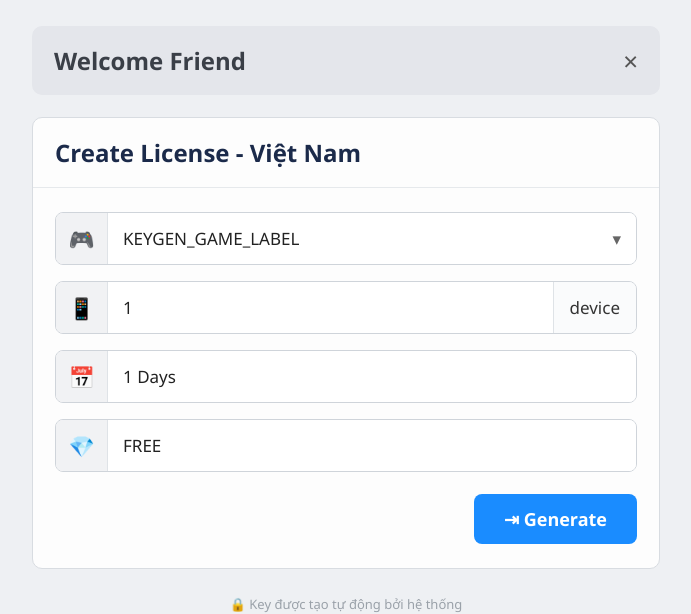
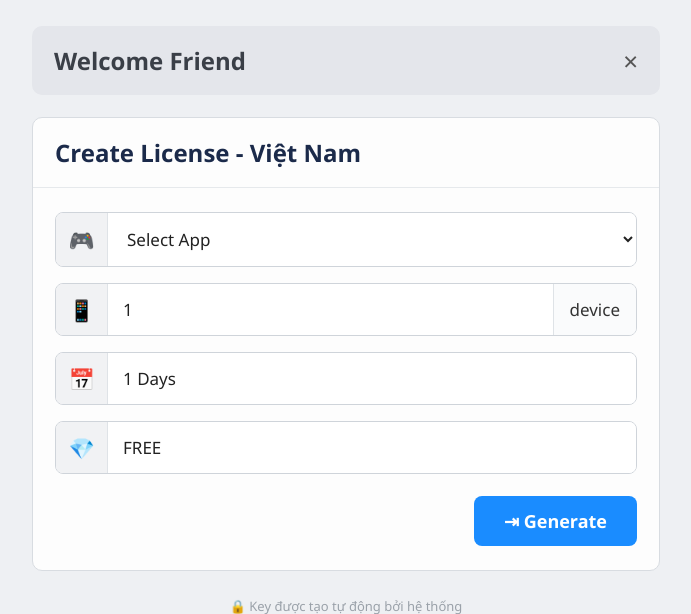
Before and after one commit to duc180478-afk/server-check-key, a PHP site: page /getkey in a window 1280 px wide. Shown: the part 58-672 px from the top of the page, without its empty margins (294-985 px from the left). Run offline with PHP 8.4, Linux system fonts and the light colour scheme; some libraries are stand-ins or nearby versions.

Commit message:
Update getkey.php

```diff
--- a/getkey.php
+++ b/getkey.php
@@ -6,7 +6,7 @@ require_once __DIR__ . '/keygen_functions.php';
 <head>
 <meta charset="UTF-8">
 <meta name="viewport" content="width=device-width, initial-scale=1.0">
-<title>Lấy Key Miễn Phí - <?= htmlspecialchars(KEYGEN_GAME_LABEL) ?></title>
+<title>Lấy Key Miễn Phí</title>
 <style>
 * { margin:0; padding:0; box-sizing:border-box; font-family:'Segoe UI', Arial, sans-serif; }
 body { background:#eef0f3; min-height:100vh; }
@@ -26,8 +26,8 @@ body { background:#eef0f3; min-height:100vh; }
 .card-body { padding:24px 22px; }
 .input-group { display:flex; align-items:stretch; margin-bottom:16px; border:1px solid #cfd4da; border-radius:8px; overflow:hidden; background:#fff; }
 .icon-box { width:52px; min-width:52px; background:#f1f2f4; display:flex; align-items:center; justify-content:center; font-size:21px; border-right:1px solid #dfe3e7; }
+.input-group select { flex:1; border:none; padding:14px 15px; font-size:17px; outline:none; background:#fff; color:#222; min-width:0; }
 .input-group .value { flex:1; padding:14px 15px; font-size:17px; color:#222; display:flex; align-items:center; background:#fff; min-width:0; word-break:break-word; }
-.input-group .value.select-look::after { content:'▾'; margin-left:auto; color:#666; padding-left:10px; }
 .unit { display:flex; align-items:center; padding:0 16px; color:#333; font-size:17px; background:#fafbfc; border-left:1px solid #dfe3e7; }
 .btn-row { display:flex; justify-content:flex-end; margin-top:22px; }
 .generate-btn { background:#1a8cff; color:#fff; border:none; padding:13px 30px; border-radius:8px; font-size:18px; font-weight:600; cursor:pointer; display:inline-flex; align-items:center; gap:9px; transition:background .2s; }
@@ -68,7 +68,12 @@ body { background:#eef0f3; min-height:100vh; }
             <form id="licenseForm">
                 <div class="input-group">
                     <div class="icon-box">🎮</div>
-                    <div class="value select-look"><?= htmlspecialchars(KEYGEN_GAME_LABEL) ?></div>
+                    <select name="game" id="gameSelect" required>
+                        <option value="">Select App</option>
+                        <?php foreach ($KEYGEN_APPS as $gKey => $g): ?>
+                            <option value="<?= htmlspecialchars($gKey) ?>"><?= htmlspecialchars($g['label']) ?></option>
+                        <?php endforeach; ?>
+                    </select>
                 </div>
 
                 <div class="input-group">
@@ -107,11 +112,18 @@ const btnOriginal = btn.innerHTML;
 
 form.addEventListener('submit', async (e) => {
     e.preventDefault();
+    if (!document.getElementById('gameSelect').value) {
+        resultArea.innerHTML = '<div class="result-box error">❌ Vui lòng chọn app!</div>';
+        return;
+    }
     btn.disabled = true;
     btn.innerHTML = '⏳ Đang xử lý...';
     resultArea.innerHTML = '';
     try {
-        const res = await fetch('getkey_action.php', { method: 'POST' });
+        const res = await fetch('getkey_action.php', {
+            method: 'POST',
+            body: new FormData(form)
+        });
         const data = await res.json();
         if (data.status === 'success') {
             resultArea.innerHTML =
```
